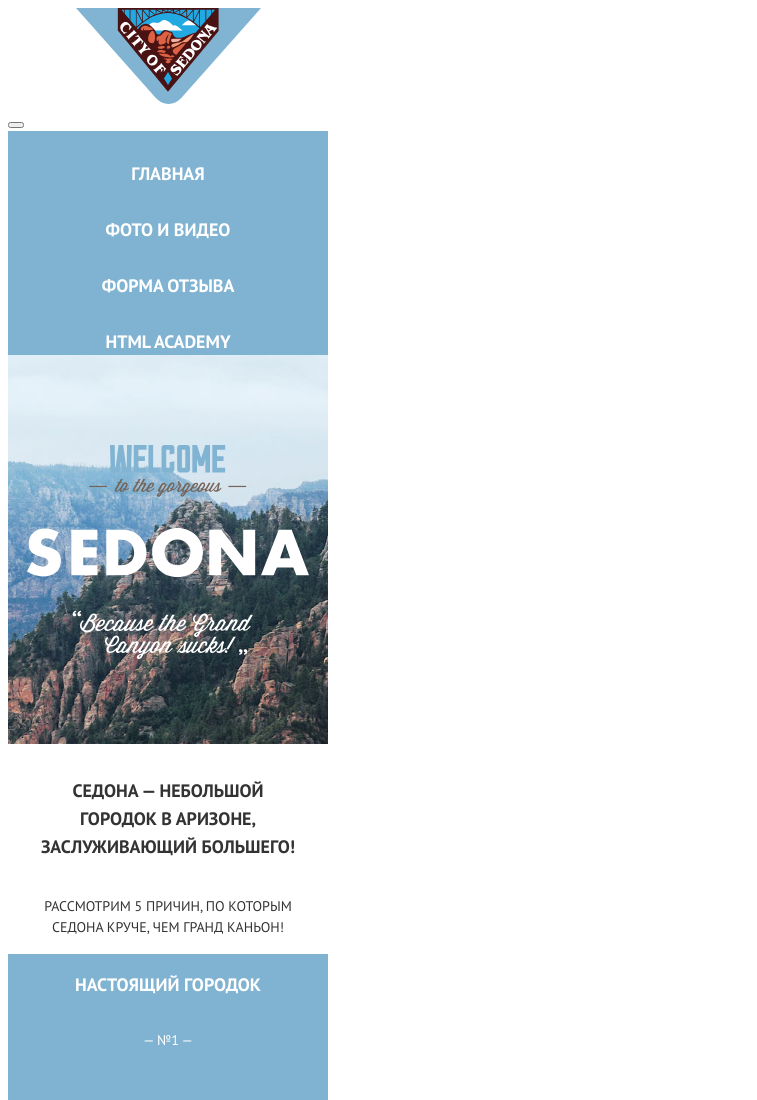
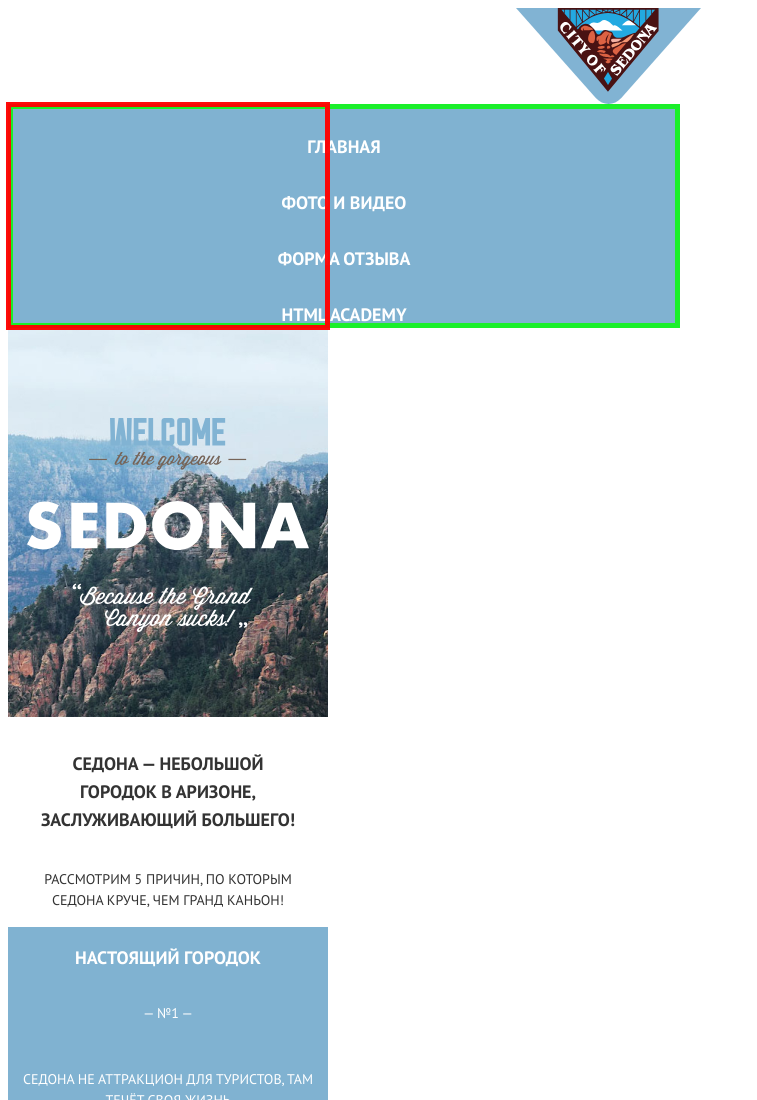
Before and after one commit to htmlacademy-adaptive/2223647-sedona-28, a website: page source/index.html in a window 1280 px wide. Shown: the top 1100 px of the page, without its empty margins (0-757 px from the left). Drawn offline with nearby package versions, Linux system fonts and the light colour scheme; files that its build step writes are made by us from their sources.

Commit message:
Добавляет адаптивные сетки к шапке и навигации

```diff
--- a/source/index.html
+++ b/source/index.html
@@ -3,6 +3,7 @@
 
 <head>
   <meta charset="utf-8">
+  <meta name="viewport" content="width=device-width, initial-scale=1">
   <title>Гостиничный комплекс "Седона"</title>
   <link href="./css/style.css" rel="stylesheet">
 
@@ -14,6 +15,7 @@
       <img class="header__logo-img" src="img/logo.svg" width="185" height="98" alt="Логотип Седоны">
     </a>
     <nav class="nav">
+      <nav class="nav main-nav--closed main-nav--nojs">
       <button class="nav__toggle" type="button">
         <span class="visually-hidden">Открыть меню</span>
       </button>
--- a/source/less/blocks/header.less
+++ b/source/less/blocks/header.less
@@ -2,7 +2,24 @@
   background-color: @base-color;
 }
 
-.header__logo-img {
-  margin-left: 68px;
-  padding: 0;
+.header__logo {
+  display: flex;
+  justify-content: center;
+  min-height: 96px;
 }
+
+@media (min-width: @tablet-width) {
+  .header__logo {
+    display: flex;
+    justify-content: center;
+    width: 768px;
+  }
+}
+
+@media (min-width: @desktop-width) {
+  .header__logo {
+    display: flex;
+    justify-content: center;
+    width: 1200px;
+  }
+}
--- a/source/less/blocks/nav.less
+++ b/source/less/blocks/nav.less
@@ -5,6 +5,8 @@
 .nav__list {
   .list-reset();
   background-color: @complementary-color;
+  outline: 5px solid rgba(0, 255, 0, 0.8);
+  outline-offset: -5px;
 }
 
 .nav__item {
@@ -21,3 +23,31 @@
   text-transform: uppercase;
   color: hsl(0, 0%, 100%);
 }
+
+.nav {
+  outline: 5px solid rgba(255, 0, 0, 0.8);;
+  outline-offset: -3px;
+}
+
+@media (min-width: @tablet-width) {
+  .nav__container {
+    display: flex;
+    justify-content: space-between;
+    width: 672px;
+    margin: 0 auto;
+  }
+
+  .nav__list {
+    width: 511px;
+  }
+
+  .nav__toggle {
+    display: none;
+  }
+}
+
+@media (min-width: @desktop-width) {
+  .nav__list {
+    width: 780px;
+  }
+}
--- a/source/less/variables.less
+++ b/source/less/variables.less
@@ -1,2 +1,7 @@
 @base-color: hsl(0, 0%, 100%);
 @complementary-color: hsl(203, 47%, 66%);
+
+// размеры экранов
+@tablet-width: 768px;
+@desktop-width: 1200px;
+@mobile-width-only: 320px;
```
